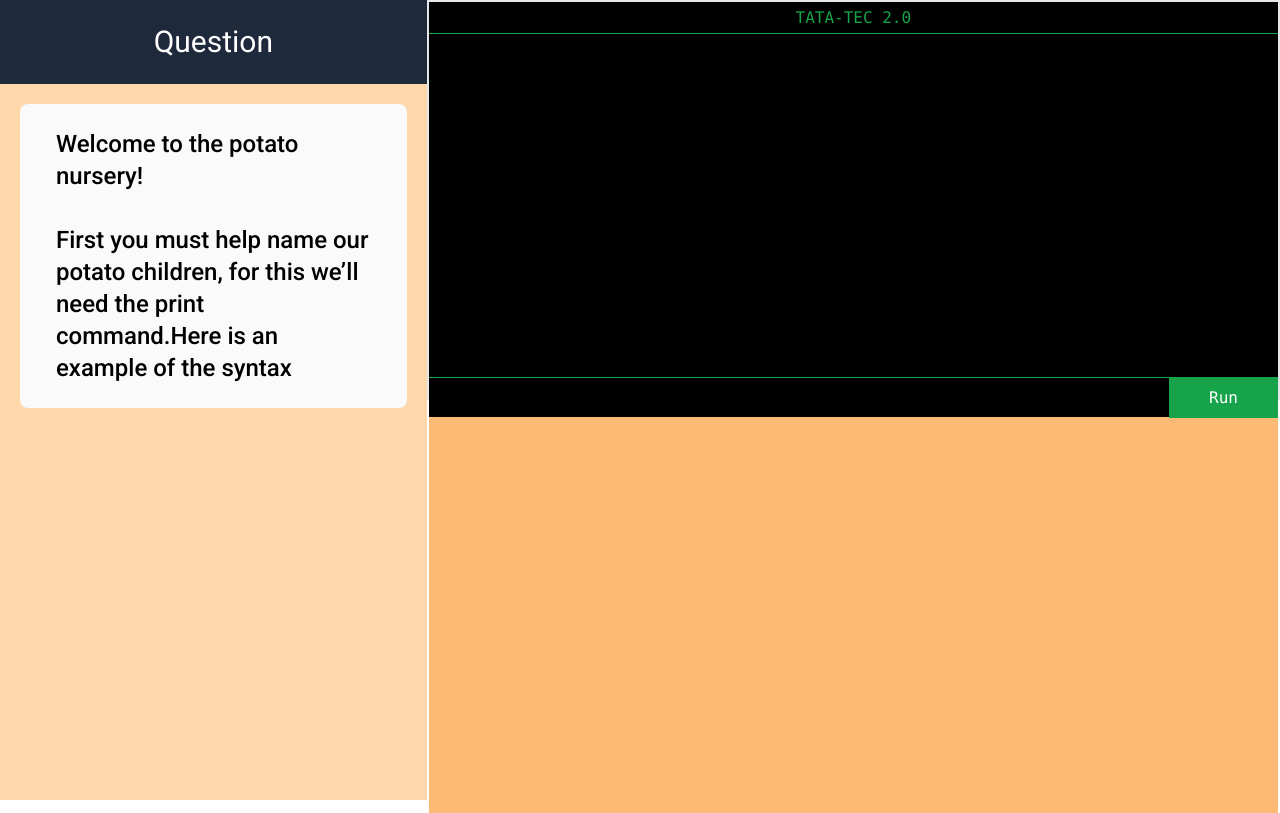
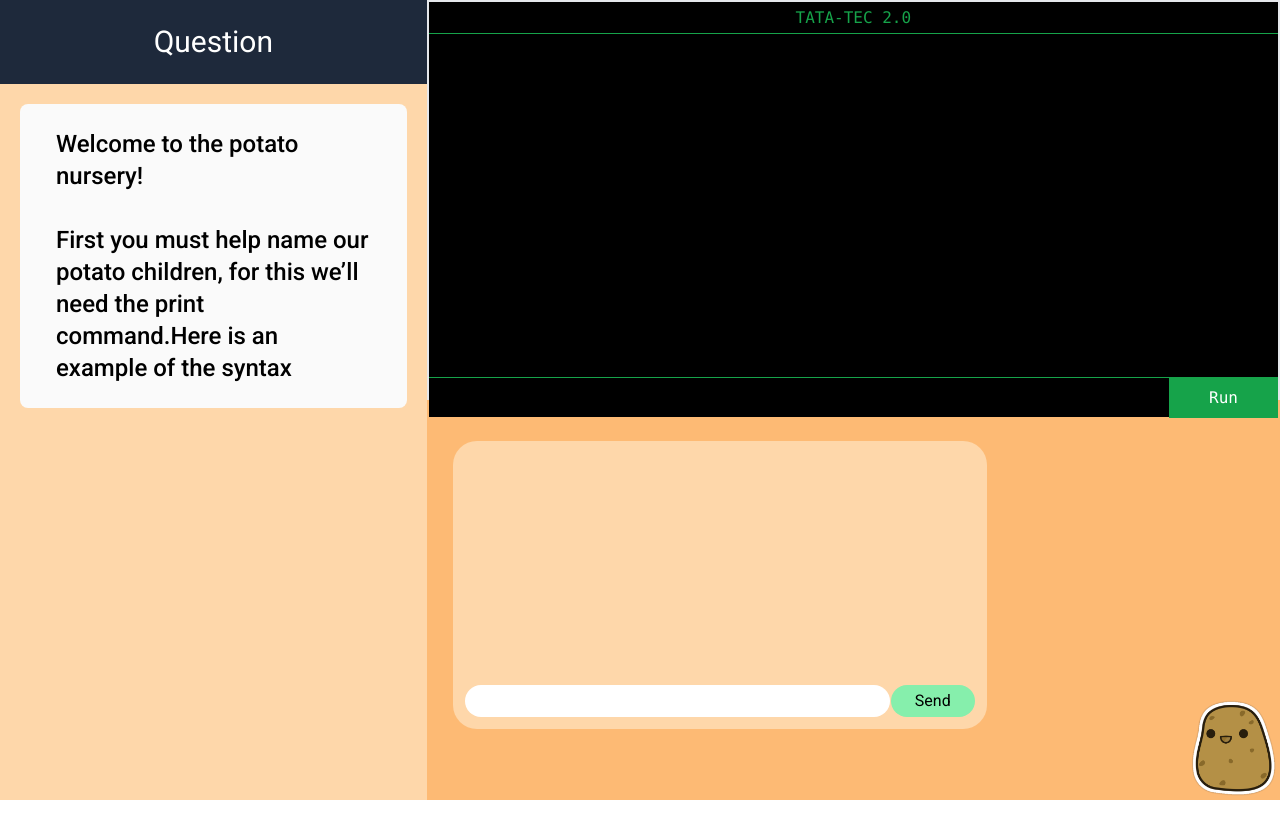
Before and after one commit to vikramsingh13/hackville-2023, a React (Vite) app in the folder client/: page / in a window 1280 px wide. Built offline with nearby package versions, Linux system fonts and the light colour scheme.

Commit message:
Chat UI almost ready

```diff
--- a/client/src/App.jsx
+++ b/client/src/App.jsx
@@ -7,7 +7,7 @@ function App() {
   const [navTab, setNavTab] = useState(0);
 
   return (
-    <div className="">
+    <div className="bg-orange-300">
 		{/* <Landing/> */}
     <Coding
       question= "Welcome to the potato nursery! <br><br> First you must help name our potato children, for this we’ll need the print command.Here is an example of the syntax"
--- a/client/src/components/coding/Chat.jsx
+++ b/client/src/components/coding/Chat.jsx
@@ -1,19 +1,40 @@
-import React from 'react'
+import React from "react";
 
-export default function Chat({chat}) {
+export default function Chat({ chat }) {
   return (
-    <div className='w-full h-full bg-orange-300'>
-        <div className='flex justify-around h-full'>
-            {/* chat area with input*/}
-            <div className='w-2/3 h-full'>
+    <div className="w-full bg-orange-300">
+      <div className="flex justify-around h-full">
+        {/* chat area with input*/}
+        <div className=" bg-orange-200 m-6 w-2/3 h-72 rounded-3xl flex flex-col-reverse justify-start">
+          <div className="flex m-3 justify-around">
+
+            <div>
 
             </div>
 
-            {/* potato area */}
-            <div className='w-1/3 h-full'>
+            {/* Input area */}
+            <textarea
+              className="pl-3 w-5/6 resize-none text-lg rounded-full"
+              name="chat-input"
+              id="chat-input"
+              cols="30"
+              rows="1"
+            ></textarea>
+            <button className="bg-green-300 p-1 rounded-full pl-6 pr-6 active:bg-green-400">
+              Send
+            </button>
+          </div>
+        </div>
 
-            </div>
+        {/* potato area */}
+        <div className="w-1/3 h-full">
+          <img
+            className="h-24 transform -scale-x-100 absolute bottom-1 right-1"
+            src="/images/potatoTutor.png"
+            alt="potato tutor"
+          />
         </div>
+      </div>
     </div>
-  )
+  );
 }
```
